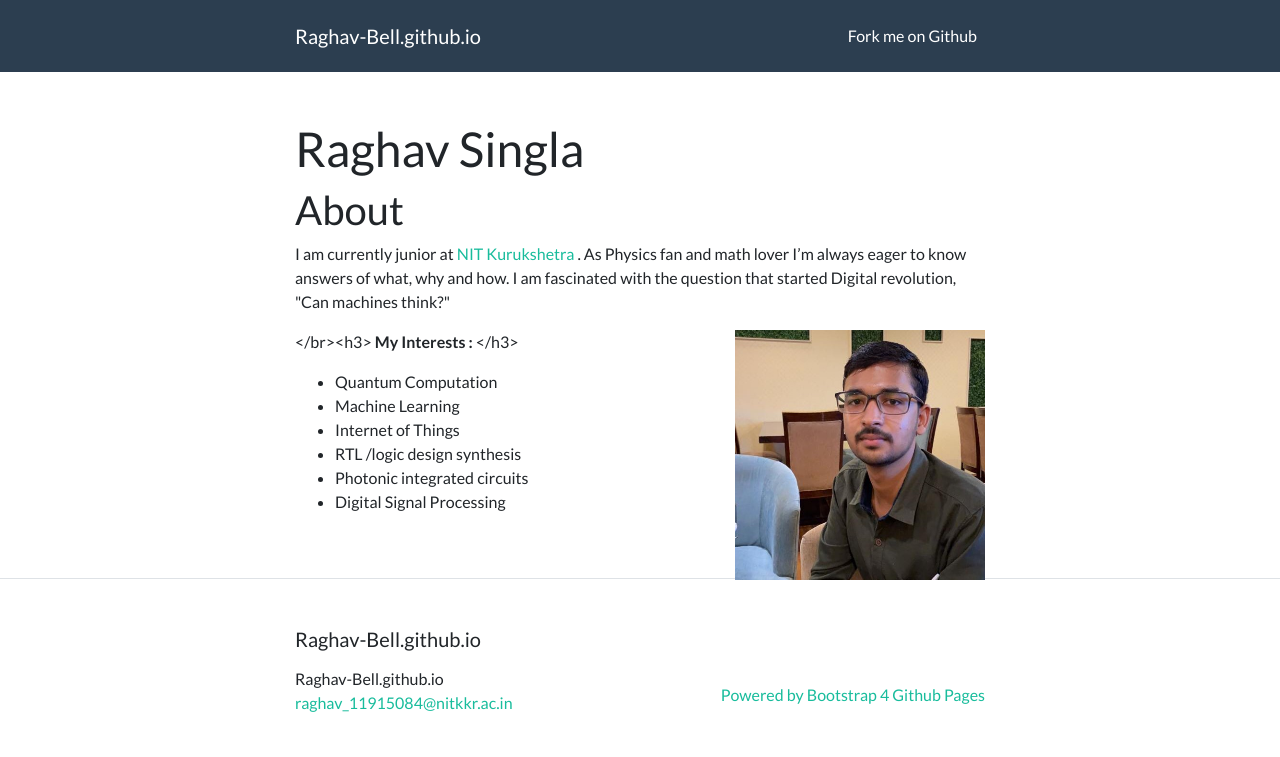
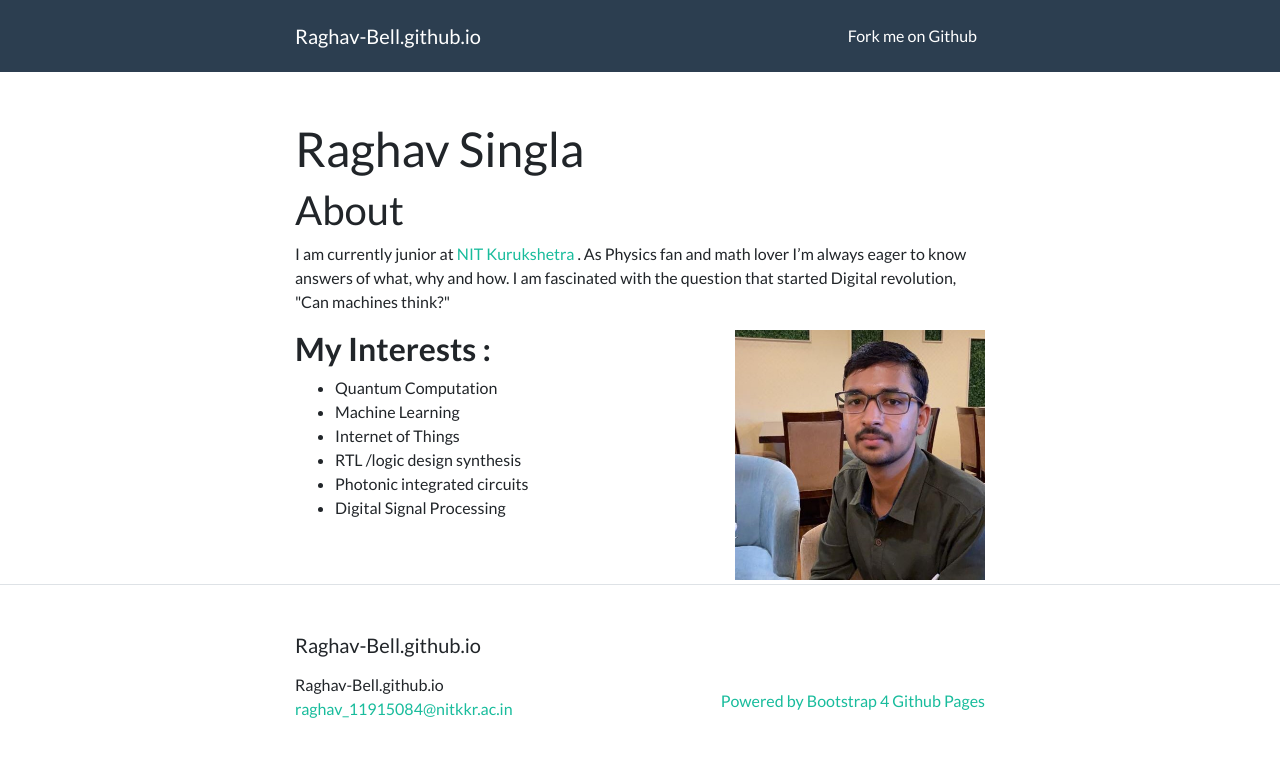
Before and after one commit to Raghav-Bell/Raghav-Bell.github.io, a Jekyll site: the page built from index.md, in a window 1280 px wide. Shown: the top 757 px of the page. Built offline with Jekyll 4.4.1, drawn with Linux system fonts in a browser that asks for light colours.

```diff
--- a/index.md
+++ b/index.md
@@ -9,7 +9,7 @@ of what, why and how. I am fascinated with the question that started Digital rev
 </p>
 <img  src="/assets/My.jpeg" alt="My picture" width="250" height="250" align="right"/>
 
-</br><h3> <b> My  Interests : </b></h3>
+<h3> <b> My  Interests : </b></h3>
 <ul>
   <li>Quantum Computation </li>
   <li>Machine Learning</li>
```
